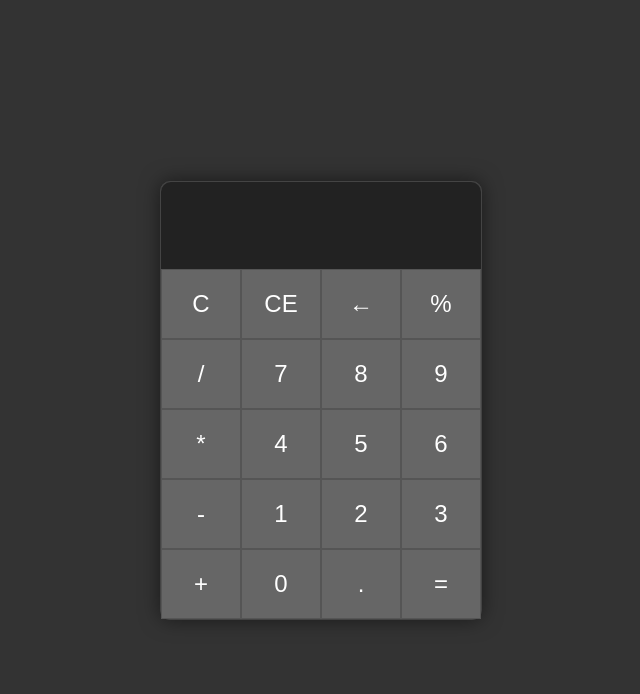
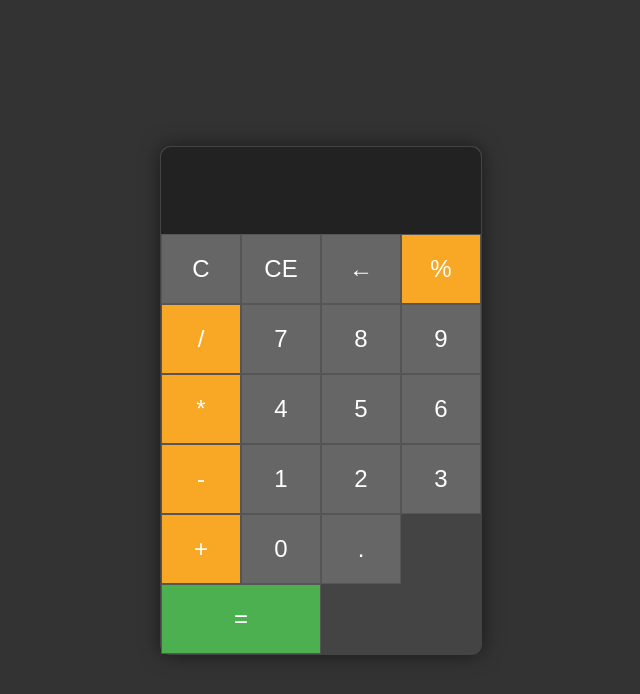
Before and after one commit to fidhaah1-spec/Calculator, a plain HTML site: page index.html in a window 1280 px wide. Shown: the whole page, without its empty margins (319-959 px from the left). Drawn offline with Linux system fonts and the light colour scheme.

Commit message:
style: Add operator and equals classes to buttons

```diff
--- a/index.html
+++ b/index.html
@@ -15,23 +15,23 @@
             <button onclick="clearResult()">C</button>
             <button onclick="clearEntry()">CE</button>
             <button onclick="backspace()">←</button>
-            <button onclick="appendResult('%')">%</button>
-            <button onclick="appendResult('/')">/</button>
+            <button class="operator" onclick="appendResult('%')">%</button>
+            <button class="operator" onclick="appendResult('/')">/</button>
             <button onclick="appendResult('7')">7</button>
             <button onclick="appendResult('8')">8</button>
             <button onclick="appendResult('9')">9</button>
-            <button onclick="appendResult('*')">*</button>
+            <button class="operator" onclick="appendResult('*')">*</button>
             <button onclick="appendResult('4')">4</button>
             <button onclick="appendResult('5')">5</button>
             <button onclick="appendResult('6')">6</button>
-            <button onclick="appendResult('-')">-</button>
+            <button class="operator" onclick="appendResult('-')">-</button>
             <button onclick="appendResult('1')">1</button>
             <button onclick="appendResult('2')">2</button>
             <button onclick="appendResult('3')">3</button>
-            <button onclick="appendResult('+')">+</button>
+            <button class="operator" onclick="appendResult('+')">+</button>
             <button onclick="appendResult('0')">0</button>
             <button onclick="appendResult('.')">.</button>
-            <button onclick="calculateResult()">=</button>
+            <button class="equals" onclick="calculateResult()">=</button>
         </div>
     </div>
     <script src="script.js"></script>
```
